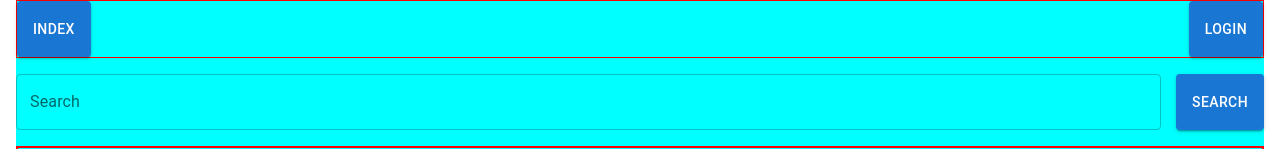
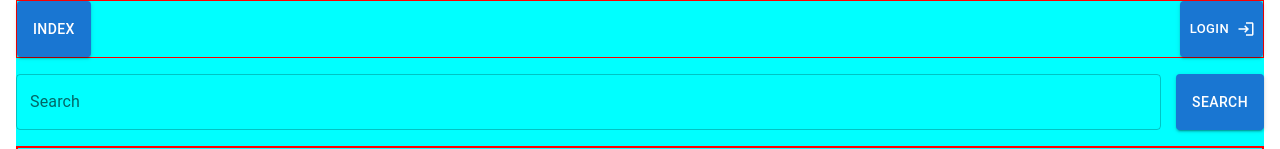
Before and after one commit to GoranAviani/react_apollo_client_3_cache, a React (Create React App) app: page / in a window 1280 px wide. Shown: the top 149 px of the page. Built offline with nearby package versions, Linux system fonts and the light colour scheme.

Commit message:
first steps

```diff
--- a/src/components/LoginRegister/LoginRegister.js
+++ b/src/components/LoginRegister/LoginRegister.js
@@ -1,6 +1,6 @@
 import React from "react";
 import {Link} from "react-router-dom";
-
+import LoginIcon from '@mui/icons-material/Login';
 import './LoginRegister.css'
 import {Button} from "@mui/material";
 
@@ -13,6 +13,8 @@ const LoginRegister = () => {
                 color="primary"
                 component={Link}
                 to="/login"
+                endIcon={<LoginIcon/>}
+                size="small"
             >Login
             </Button>
         </div>
```
